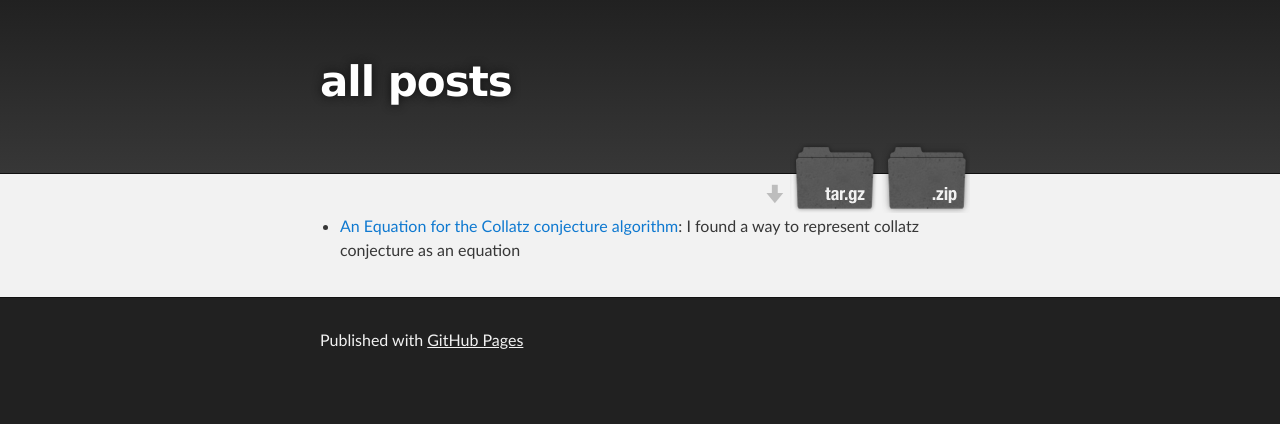
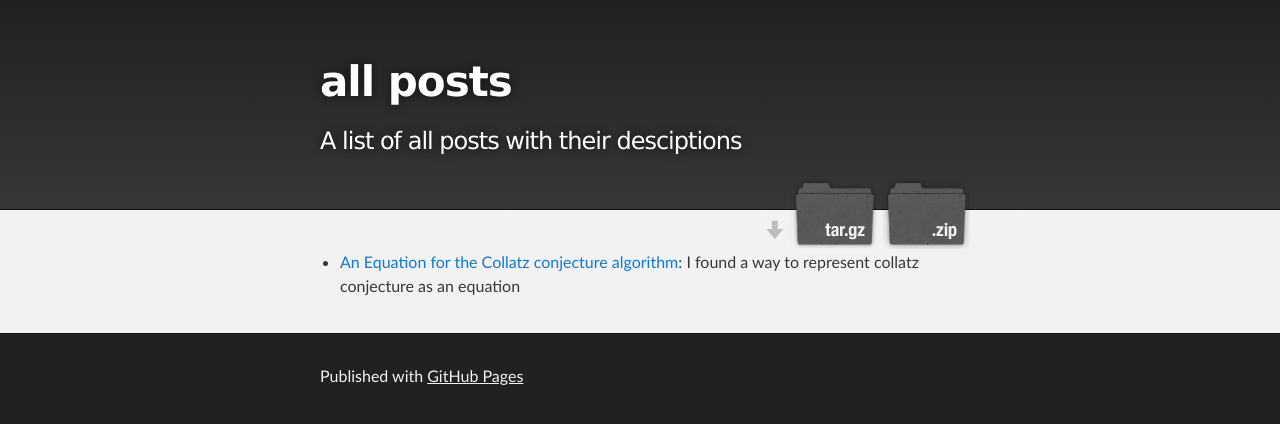
Before and after one commit to Pro465/pro465.github.io, a Jekyll site: the page built from posts.md, in a window 1280 px wide. Shown: the top 424 px of the page. Built offline with Jekyll 4.4.1, drawn with Linux system fonts in a browser that asks for light colours.

Commit message:
formatting

```diff
--- a/posts.md
+++ b/posts.md
@@ -1,6 +1,7 @@
 ---
 layout: default
 title: all posts
+description: A list of all posts with their desciptions
 ---
 
 <ul>
```
